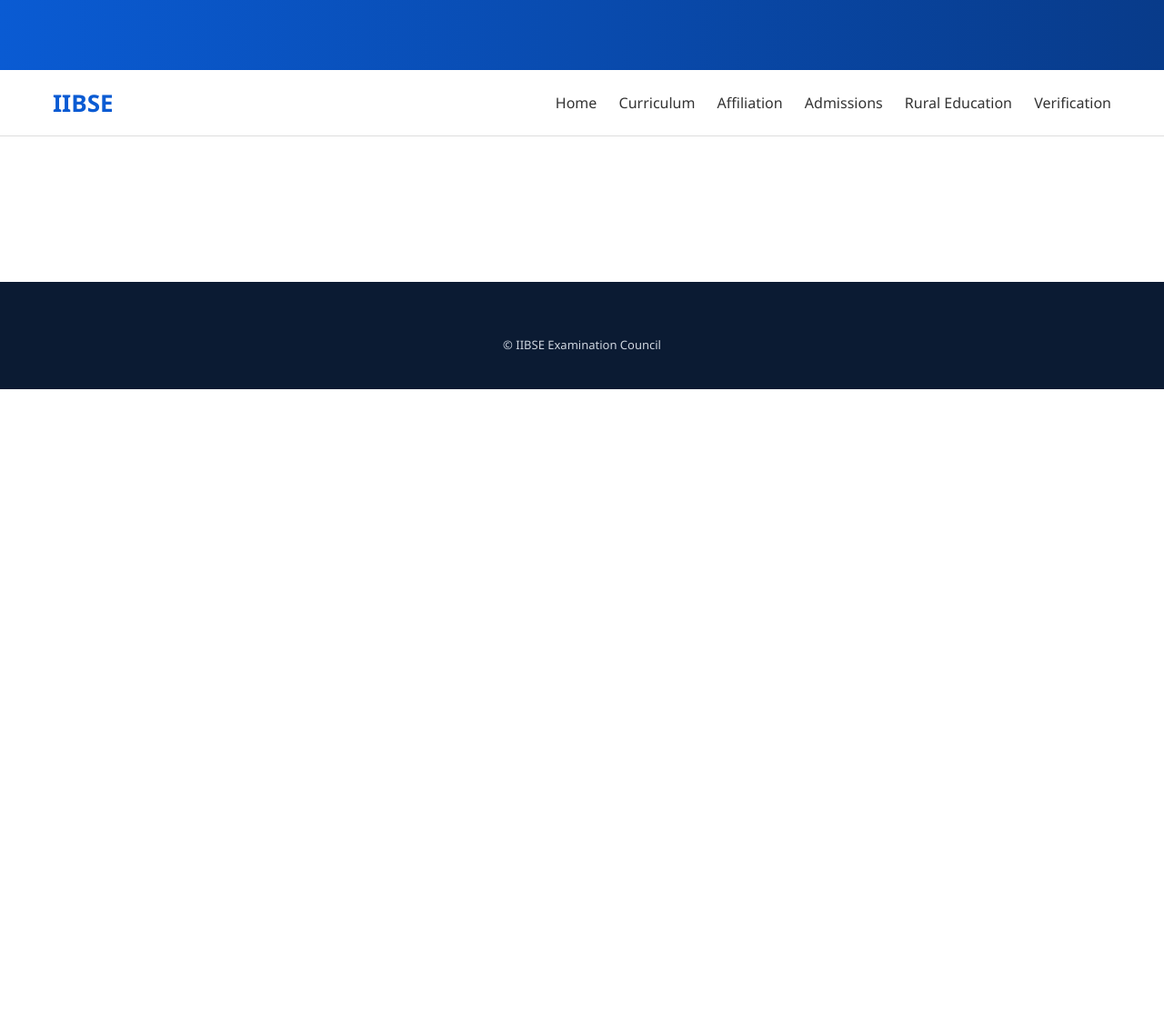
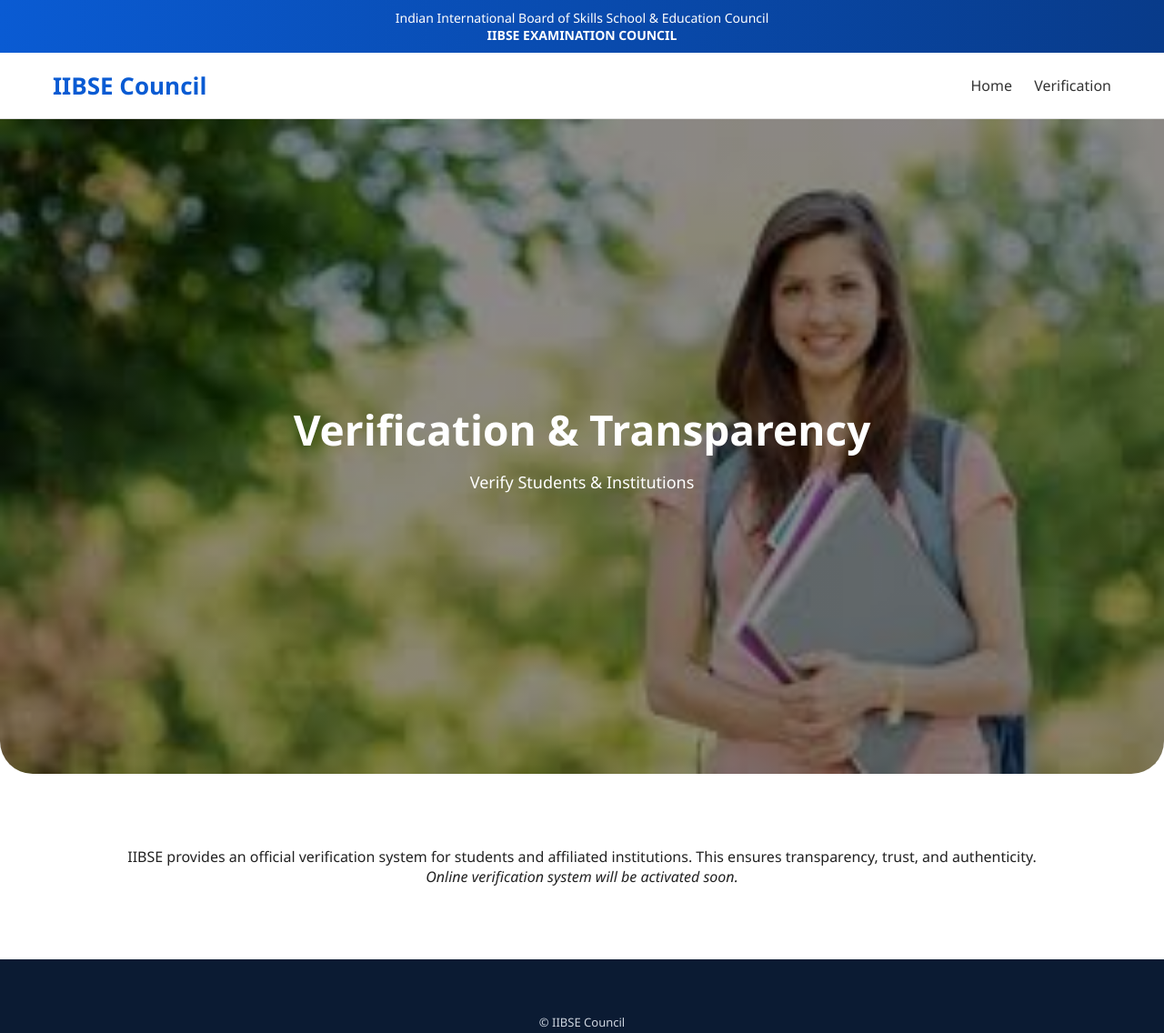
Before and after one commit to iibsecouncil/iibse-portal, a plain HTML site: page verification.html in a window 1280 px wide. Shown: the whole page at 91% size. Before the commit the page ends 800 px from the top, so only its background shows below. Drawn offline with Linux system fonts and the light colour scheme.

Commit message:
Update verification.html

```diff
--- a/verification.html
+++ b/verification.html
@@ -1,44 +1,47 @@
 <!DOCTYPE html>
 <html lang="en">
 <head>
-  <meta charset="UTF-8">
-  <title>IIBSE Verification</title>
-  <meta name="viewport" content="width=device-width, initial-scale=1.0">
-  <link rel="stylesheet" href="assets/css/style.css">
-  <script src="assets/js/content.js" defer></script>
+  <meta charset="UTF-8" />
+  <title>Verification | IIBSE Council</title>
+  <meta name="viewport" content="width=device-width, initial-scale=1.0" />
+  <link rel="stylesheet" href="assets/css/style.css" />
 </head>
 <body>
 
 <div class="header-top">
-  <span data-content="headerTop.line1"></span><br>
-  <strong data-content="headerTop.line2"></strong><br>
-  <span data-content="headerTop.line3"></span><br>
-  <span data-content="headerTop.line4"></span>
+  Indian International Board of Skills School & Education Council<br>
+  <strong>IIBSE EXAMINATION COUNCIL</strong>
 </div>
 
 <header class="header">
-  <div class="container header-inner">
-    <div class="logo">IIBSE</div>
+  <div class="header-inner">
+    <div class="logo">IIBSE Council</div>
     <nav class="nav">
       <a href="index.html">Home</a>
-      <a href="curriculum.html">Curriculum</a>
-      <a href="affiliation.html">Affiliation</a>
-      <a href="admissions.html">Admissions</a>
-      <a href="rural-education.html">Rural Education</a>
-      <a href="verification.html">Verification</a>
+      <a href="verification.html" class="active">Verification</a>
     </nav>
   </div>
 </header>
 
+<section class="hero">
+  <div class="hero-content">
+    <h1>Verification & Transparency</h1>
+    <p>Verify Students & Institutions</p>
+  </div>
+</section>
+
 <section class="section">
-  <div class="container">
-    <h1 data-content="verification.heading"></h1>
-    <p class="text" data-content="verification.intro"></p>
+  <div class="container center">
+    <p>
+      IIBSE provides an official verification system for students and affiliated institutions.
+      This ensures transparency, trust, and authenticity.
+    </p>
+    <p><em>Online verification system will be activated soon.</em></p>
   </div>
 </section>
 
 <footer class="footer">
-  <p class="footer-bottom">© IIBSE Examination Council</p>
+  <div class="footer-bottom">© IIBSE Council</div>
 </footer>
 
 </body>
```
